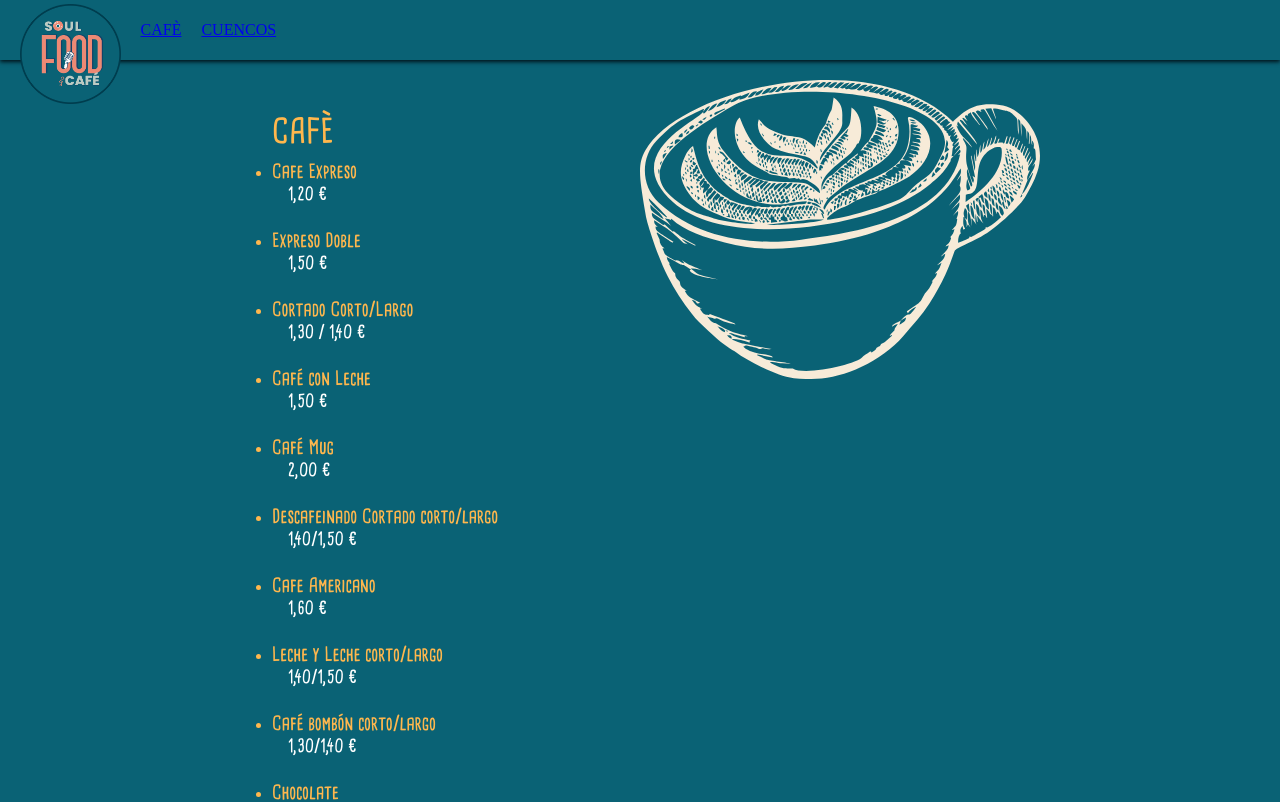
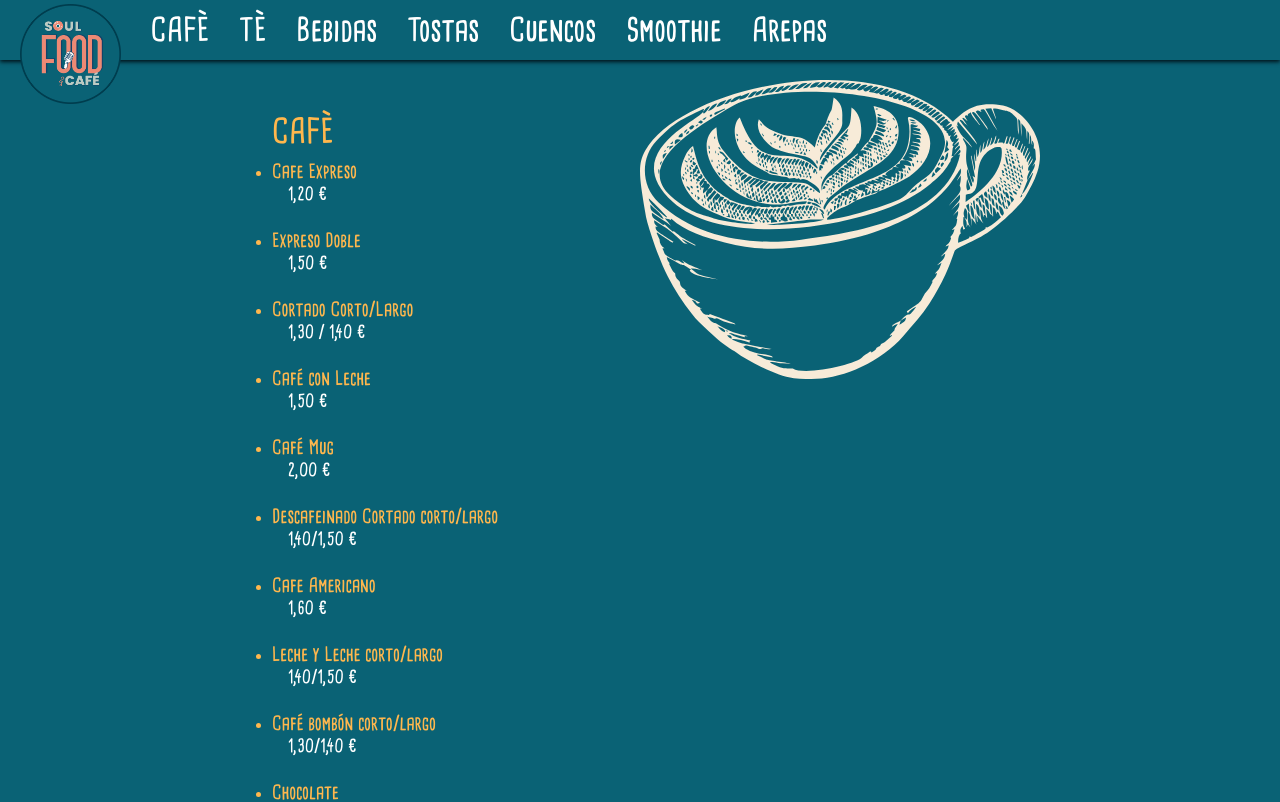
Before and after one commit to algiro/sfc-menu, a React (Vite) app: page / in a window 1280 px wide. Shown: the top 802 px of the page. Built offline with nearby package versions, Linux system fonts and the light colour scheme.

Commit message:
completed header and nav menu

```diff
--- a/index.html
+++ b/index.html
@@ -9,7 +9,12 @@
     <div class="logo">
         <span> <img class="logo-img" src="./images/logo_small.png" alt="Company Logo"> </span>
         <span><a href="#cafe-id">CAFÈ</a> </span>
-        <span><a href="#cuencos-id">CUENCOS</a> </span>
+        <span><a href="#te-id">TÈ</a> </span>
+        <span><a href="#bebidas-id">Bebidas</a> </span>
+        <span><a href="#tostas-id">Tostas</a> </span>
+        <span><a href="#cuencos-id">Cuencos</a> </span>
+        <span><a href="#smoothie-id">Smoothie</a> </span>
+        <span><a href="#arepas-id">Arepas</a> </span>
     </div>
     <meta charset="UTF-8" />
     <meta name="viewport" content="width=device-width, initial-scale=1.0" />
@@ -24,39 +29,6 @@
             box-sizing: border-box;
         }
 
-        .logo {
-            height: 40px;
-            align-items: center;
-            gap: 20px;
-            display: flex;
-        }
-
-        .logo-img {
-            height: 100px;
-            align-content: end;
-            display: flex;
-            margin-top: 3rem;
-        }
-
-        .fixed-header {
-            position: fixed;
-            top: 0;
-            left: 0;
-            width: 100%;
-            background-color: #0A6275;
-            /* Or your preferred background color */
-            box-shadow: 0 2px 4px #01121a;
-            /* Optional shadow effect */
-            z-index: 1000;
-            /* Ensures header stays above other content */
-            padding: 10px 20px;
-        }
-
-        body {
-            padding-top: 80px;
-            background-color: #0A6275;
-            /* Adjust based on your header height */
-        }
 
         .container {
             max-width: 1200px;
@@ -75,14 +47,6 @@
                 font-size: 2.5rem;
             }
 
-            .logo-img {
-                height: 60px;
-                margin-top: 1.5rem;
-            }
-
-            .logo {
-                height: 30px;
-            }
 
         }
     </style>
--- a/src/components/ArepasMenu.jsx
+++ b/src/components/ArepasMenu.jsx
@@ -39,7 +39,7 @@ const TwoColumnMenu = () => {
 
 
     return (
-        <div
+        <div id="arepas-id"
             className="min-h-screen p-8 text-amber-400 menu-arepas-container centered-div"
             style={{
                 '--bg-image': `url(${arepasHeaderImg})`
--- a/src/components/BebidasMenu.jsx
+++ b/src/components/BebidasMenu.jsx
@@ -5,7 +5,7 @@ import '../styles/menu.css';
 
 const CafeMenu = () => {
   return (
-    <div
+    <div id="bebidas-id"
       className="min-h-screen p-8 text-amber-400 menu-container centered-div"
       style={{
         '--bg-image': `url(${bebidaImg})`
--- a/src/components/CafeMenu.jsx
+++ b/src/components/CafeMenu.jsx
@@ -34,7 +34,7 @@ const CafeMenu = () => {
         </div>
       </div>
 
-      <div
+      <div id="te-id"
         className="min-h-screen p-8 text-amber-400 menu-container centered-div"
         style={{
           '--bg-image': `url(${infusiones})`
--- a/src/components/SmoothieMenu.jsx
+++ b/src/components/SmoothieMenu.jsx
@@ -5,7 +5,7 @@ import '../styles/menu.css';
 
 const SmoothieMenu = () => {
   return (
-    <div
+    <div id="smoothie-id"
       className="min-h-screen p-8 text-amber-400 menu-smoothie-container centered-div reduced-padding"
       style={{
         '--bg-image': `url(${smoothieImg1})`
--- a/src/components/TostasMenu.jsx
+++ b/src/components/TostasMenu.jsx
@@ -45,7 +45,7 @@ const TwoColumnMenu = () => {
 
 
     return (
-        <div
+        <div id="tostas-id"
             className="min-h-screen p-8 text-amber-400 menu-container centered-div"
             style={{
                 '--bg-image': `url(${tostasImg})`
--- a/src/styles/menu.css
+++ b/src/styles/menu.css
@@ -15,7 +15,46 @@
 body {
   margin: 0;
   padding: 0rem;
+  padding-top: 80px;
+  background-color: #0A6275;
 }
+
+.logo {
+  font-family: 'CardenioModern', sans-serif;
+  font-size: 2rem;
+  height: 40px;
+  align-items: center;
+  gap: 30px;
+  display: flex;
+}
+
+.logo a {
+  color: white;
+  text-decoration: none;
+  /* Optional: removes underline */
+}
+
+.logo-img {
+  height: 100px;
+  align-content: end;
+  display: flex;
+  margin-top: 3rem;
+}
+
+.fixed-header {
+  position: fixed;
+  top: 0;
+  left: 0;
+  width: 100%;
+  background-color: #0A6275;
+  /* Or your preferred background color */
+  box-shadow: 0 2px 4px #01121a;
+  /* Optional shadow effect */
+  z-index: 1000;
+  /* Ensures header stays above other content */
+  padding: 10px 20px;
+}
+
 
 /* Apply the font to specific elements */
 .menu-container {
@@ -142,6 +181,18 @@ body {
   .reposteria-note {
     font-size: 1.2rem;
   }
+
+  .logo-img {
+    height: 60px;
+    margin-top: 1.5rem;
+  }
+
+  .logo {
+    height: 30px;
+    font-size: 0.8rem;
+    gap: 0.4rem;
+  }
+
 }
 
 /* Small screens */
```
